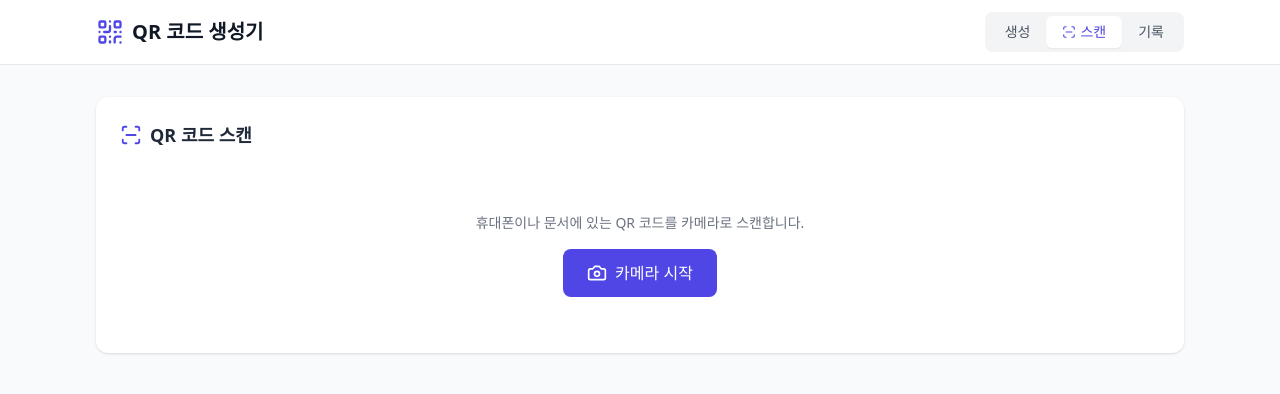
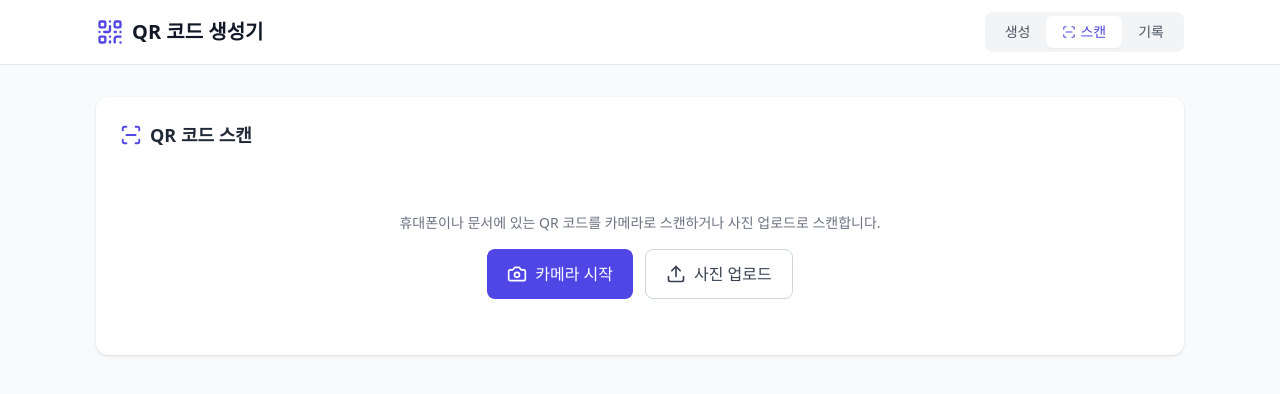
Before and after one commit to helpring1004-wq/qrcode-app, a React (Vite) app: page / in a window 1280 px wide. Both pictures are taken after a click on the button "스캔". Shown: the top 394 px of the page. Built offline with nearby package versions, Linux system fonts and the light colour scheme; the HTML template or start-up script is replaced by a standard one.

Commit message:
feat: add image upload scan fallback - fix types

```diff
--- a/src/components/QrScanner.tsx
+++ b/src/components/QrScanner.tsx
@@ -1,6 +1,6 @@
 import { useRef, useState, useCallback, useEffect } from 'react'
 import QrScannerLib from 'qr-scanner'
-import { Camera, CameraOff, ArrowRight, Save, ScanLine } from 'lucide-react'
+import { Camera, CameraOff, ArrowRight, Save, ScanLine, Upload } from 'lucide-react'
 
 interface Props {
   onScanned: (text: string) => void
@@ -52,8 +52,9 @@ export default function QrScanner({ onScanned, onSaveToHistory }: Props) {
       }
       const scanner = new QrScannerLib(
         videoRef.current,
-        (result) => {
-          setScanResult(result.data)
+        (result: string | QrScannerLib.ScanResult) => {
+          const text = typeof result === 'string' ? result : result.data
+          setScanResult(text)
           scanner.stop()
           setIsScanning(false)
         },
@@ -97,6 +98,16 @@ export default function QrScanner({ onScanned, onSaveToHistory }: Props) {
     }
   }, [scanResult, onSaveToHistory])
 
+  const handleFileScan = useCallback(async (file: File) => {
+    setError(null)
+    try {
+      const result = await QrScannerLib.scanImage(file)
+      setScanResult(result)
+    } catch {
+      setError('사진에서 QR 코드를 찾을 수 없습니다.\nQR이 잘 보이는 사진을 선택해주세요.')
+    }
+  }, [])
+
   useEffect(() => {
     return () => {
       scannerRef.current?.stop()
@@ -122,14 +133,29 @@ export default function QrScanner({ onScanned, onSaveToHistory }: Props) {
 
         {!isScanning && !scanResult && (
           <div className="text-center py-8 space-y-4">
-            <p className="text-gray-500 text-sm">휴대폰이나 문서에 있는 QR 코드를 카메라로 스캔합니다.</p>
+            <p className="text-gray-500 text-sm">휴대폰이나 문서에 있는 QR 코드를 카메라로 스캔하거나 사진 업로드로 스캔합니다.</p>
+            <div className="flex flex-wrap justify-center gap-3">
               <button
                 onClick={startScan}
-              className="inline-flex items-center gap-2 bg-indigo-600 text-white px-6 py-3 rounded-lg hover:bg-indigo-700 transition-colors font-medium"
+                className="inline-flex items-center gap-2 bg-indigo-600 text-white px-5 py-3 rounded-lg hover:bg-indigo-700 transition-colors font-medium"
               >
                 <Camera size={20} />
                 카메라 시작
               </button>
+              <label className="inline-flex items-center gap-2 bg-white border border-gray-300 text-gray-700 px-5 py-3 rounded-lg hover:bg-gray-50 transition-colors font-medium cursor-pointer">
+                <Upload size={20} />
+                사진 업로드
+                <input
+                  type="file"
+                  accept="image/*"
+                  className="hidden"
+                  onChange={(e) => {
+                    const file = e.target.files?.[0]
+                    if (file) handleFileScan(file)
+                  }}
+                />
+              </label>
+            </div>
           </div>
         )}
 
```
Also changed, not shown: 5 other files (tests, documents, lock files or other folders). Lines whose indentation alone changed are shown as unchanged.
